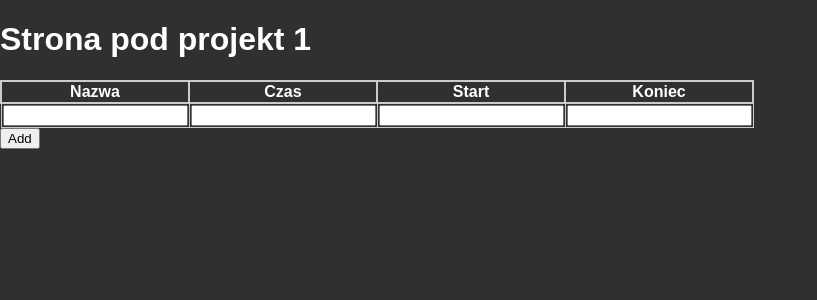
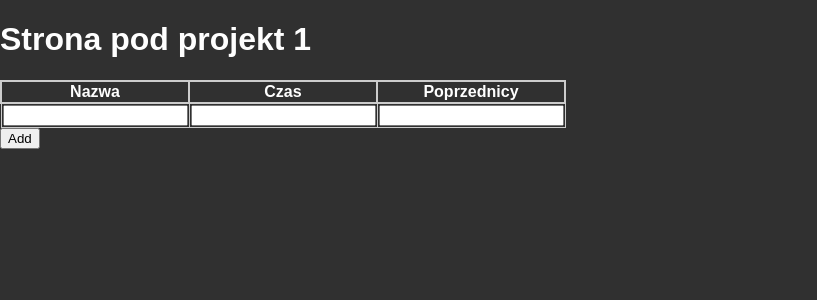
Before and after one commit to szymonborda/boil-cwp, a React (Vite) app: page /projekt1 in a window 1280 px wide. Shown: the top 300 px of the page, without its empty margins (0-817 px from the left). Built offline with nearby package versions, Linux system fonts and the light colour scheme.

Commit message:
change "from, to" to predecessors logic

```diff
--- a/src/pages/Projekt1/ActionInput.tsx
+++ b/src/pages/Projekt1/ActionInput.tsx
@@ -14,16 +14,14 @@ export default function ActionInput({
   const [error, setError] = useState('');
   const nameRef = useRef<HTMLInputElement>(null);
   const timeRef = useRef<HTMLInputElement>(null);
-  const fromRef = useRef<HTMLInputElement>(null);
-  const toRef = useRef<HTMLInputElement>(null);
+  const predecessorsRef = useRef<HTMLInputElement>(null);
 
   const addAction = () => {
     const name = nameRef.current?.value;
     const time = timeRef.current?.value;
-    const from = fromRef.current?.value;
-    const to = toRef.current?.value;
+    const predecessors = predecessorsRef.current?.value;
 
-    if (!name || !time || !from || !to) {
+    if (!name || !time) {
       setError('Wypełnij wszystkie pola!');
       return;
     }
@@ -37,8 +35,7 @@ export default function ActionInput({
     setActions([...actions, {
       name,
       time: Number(time),
-      from: Number(from),
-      to: Number(to),
+      predecessors: predecessors?.split(',').map((predecessor) => predecessor.trim()) ?? [],
     }]);
   };
   return (
@@ -49,8 +46,7 @@ export default function ActionInput({
           <tr>
             <th>Nazwa</th>
             <th>Czas</th>
-            <th>Start</th>
-            <th>Koniec</th>
+            <th>Poprzednicy</th>
           </tr>
         </thead>
         <tbody>
@@ -58,8 +54,7 @@ export default function ActionInput({
             <tr key={action.name}>
               <td>{action.name}</td>
               <td>{action.time}</td>
-              <td>{action.from}</td>
-              <td>{action.to}</td>
+              <td>{action.predecessors.join(', ')}</td>
             </tr>
           )) }
         </tbody>
@@ -67,8 +62,7 @@ export default function ActionInput({
           <tr>
             <td><input type="text" ref={nameRef} /></td>
             <td><input type="number" ref={timeRef} /></td>
-            <td><input type="number" ref={fromRef} /></td>
-            <td><input type="text" ref={toRef} /></td>
+            <td><input type="text" ref={predecessorsRef} /></td>
           </tr>
         </tfoot>
       </table>
```
Also changed, not shown: src/pages/Projekt1/Projekt1.tsx (+6 -2 lines).
